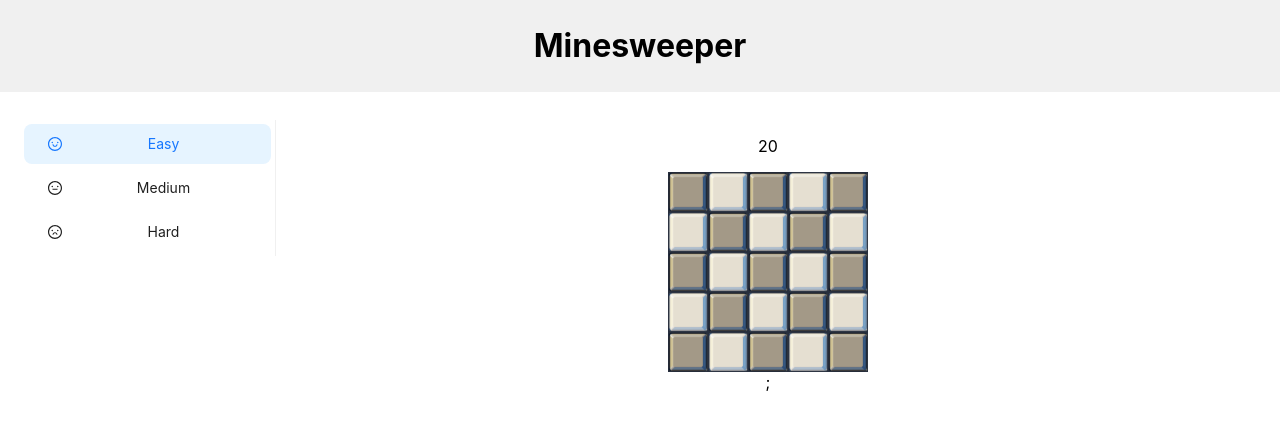
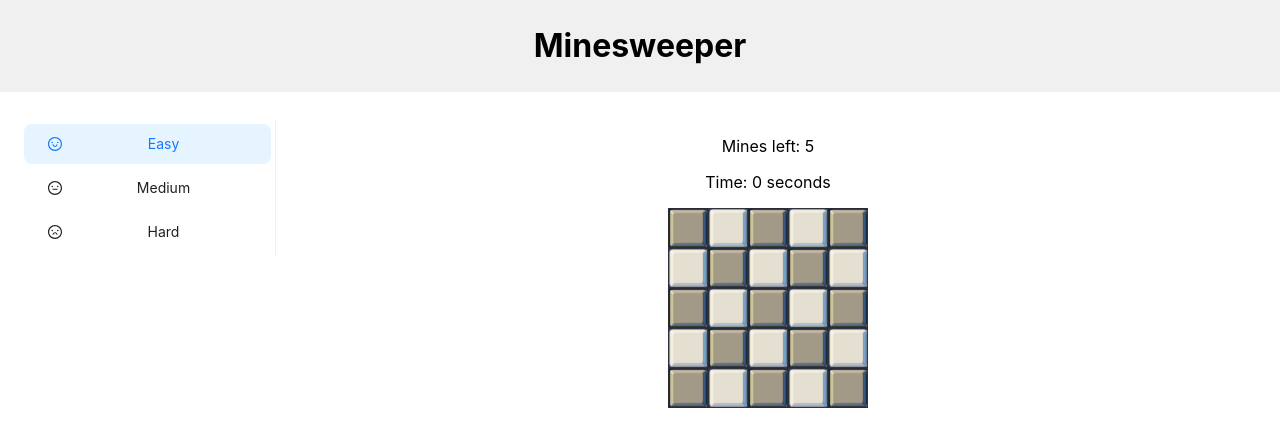
Before and after one commit to aristotelisl/minesweeper, a React (Create React App) app: page / in a window 1280 px wide. Shown: the top 446 px of the page. Built offline with nearby package versions, Linux system fonts and the light colour scheme.

Commit message:
added counter for mines left and timer

```diff
--- a/src/App.js
+++ b/src/App.js
@@ -7,6 +7,7 @@ import { DifficultyContext } from './util/DifficultyContext';
 function App() {
 
   const [difficulty, setDifficulty] = useState({ rows: 5, cols: 5, bombs: 5 });
+  const [minesLeft, setMinesLeft] = useState(difficulty.bombs);
 
   return (
     <div className="App">
@@ -17,7 +18,7 @@ function App() {
             <SideMenu/>
           </div>
           <div className="Board">
-            <Board/>
+            <Board minesLeft={minesLeft} setMinesLeft={setMinesLeft}/>
           </div>
         </DifficultyContext.Provider>
       </div>
--- a/src/components/Board.js
+++ b/src/components/Board.js
@@ -1,81 +1,99 @@
 import React, { useEffect, useState, useContext } from 'react';
 import createBoard from '../util/createBoard';
 import { DifficultyContext } from '../util/DifficultyContext';
-import {reveal} from '../util/reveal.js'
+import { reveal } from '../util/reveal.js';
 import Cell from './Cell';
 
-const Board = () => {
+const Board = ({ minesLeft, setMinesLeft }) => {
   const [grid, setGrid] = useState([]);
   const [nonMineCount, setNonMineCount] = useState(0);
-  const [mineLocations, setMineLocations] = useState([])
+  const [mineLocations, setMineLocations] = useState([]);
   const { difficulty } = useContext(DifficultyContext);
+  const [time, setTime] = useState(0);
+  const [timerRunning, setTimerRunning] = useState(false);
 
-  // ComponentDidMount
-  useEffect(()=>{
-    // Creating Board
-    function freshBoard(){
-        const newBoard = createBoard(difficulty.rows, difficulty.cols, difficulty.bombs)
-        setNonMineCount(difficulty.rows*difficulty.cols - difficulty.bombs)
-        setMineLocations(newBoard.mineLocation)
-        console.log(newBoard)
-        setGrid(newBoard.board)
+  useEffect(() => {
+    function freshBoard() {
+      const newBoard = createBoard(difficulty.rows, difficulty.cols, difficulty.bombs);
+      setNonMineCount(difficulty.rows * difficulty.cols - difficulty.bombs);
+      setMineLocations(newBoard.mineLocation);
+      setGrid(newBoard.board);
+      setMinesLeft(difficulty.bombs);
     }
-    freshBoard()
-  }, [difficulty])
+    freshBoard();
+  }, [difficulty, setMinesLeft]);
 
-  // On right click
+  useEffect(() => {
+    let timer;
+    if (timerRunning) {
+      timer = setInterval(() => {
+        setTime(prevTime => prevTime + 1);
+      }, 1000);
+    } else {
+      clearInterval(timer);
+    }
+
+    return () => clearInterval(timer);
+  }, [timerRunning]);
+
   const updateFlag = (e, x, y) => {
-    // Prevent drop down menu on cell right click
-    e.preventDefault()
-    let newGrid = JSON.parse(JSON.stringify(grid))
+    e.preventDefault();
+    let newGrid = JSON.parse(JSON.stringify(grid));
 
-    newGrid[x][y].flagged ? newGrid[x][y].flagged = false : newGrid[x][y].flagged = true
+    if (newGrid[x][y].flagged) {
+      newGrid[x][y].flagged = false;
+      setMinesLeft(prevMinesLeft => prevMinesLeft + 1);
+    } else {
+      newGrid[x][y].flagged = true;
+      setMinesLeft(prevMinesLeft => prevMinesLeft - 1);
+    }
 
-    console.log(newGrid[x][y])
-    setGrid(newGrid)
-  }
+    setGrid(newGrid);
+  };
 
-  // Reveal Cell
   const revealCell = (x, y) => {
-    let newGrid = JSON.parse(JSON.stringify(grid))
+    if (!timerRunning) setTimerRunning(true);
+    let newGrid = JSON.parse(JSON.stringify(grid));
 
-    if(newGrid[x][y].value === 'X') {
-      alert('Mine found')
-      for(let i = 0; i < mineLocations.length; i++) {
-        newGrid[mineLocations[i][0]][mineLocations[i][1]].revealed = true
+    if (newGrid[x][y].value === 'X') {
+      alert('Mine found');
+      for (let i = 0; i < mineLocations.length; i++) {
+        newGrid[mineLocations[i][0]][mineLocations[i][1]].revealed = true;
       }
-      setGrid(newGrid)
-    }else{
+      setGrid(newGrid);
+    } else {
       let newRevealedBoard = reveal(newGrid, x, y, nonMineCount); // Use the updated reveal logic
       setGrid(newRevealedBoard.newRevealGrid);
-      setNonMineCount(newRevealedBoard.newNonMinesCount)
+      setNonMineCount(newRevealedBoard.newNonMinesCount);
     }
+  };
 
-  }
+  const Timer = () => {
+    return <p>Time: {time} seconds</p>;
+  };
 
   return (
     <div>
-      <p>{nonMineCount}</p>
+      <p>Mines left: {minesLeft}</p>
+      <Timer />
       <div
         style={{
           display: 'flex',
           flexDirection: 'column',
           alignItems: 'center'
         }}>
-      {grid.map((singleRow, index1)=>{
-        return (
-          <div style={{display:'flex'}} key={index1}>
-            {singleRow.map((singleBlock, index2) => {
-                return <Cell details={singleBlock} revealCell={revealCell} updateFlag={updateFlag} key={index2}/>
-            })}
-        </div>
-        )
-      })
-      };
+        {grid.map((singleRow, index1) => {
+          return (
+            <div style={{ display: 'flex' }} key={index1}>
+              {singleRow.map((singleBlock, index2) => {
+                return <Cell details={singleBlock} revealCell={revealCell} updateFlag={updateFlag} key={index2} />;
+              })}
+            </div>
+          );
+        })}
       </div>
-
     </div>
   );
-}
+};
 
 export default Board;
```
